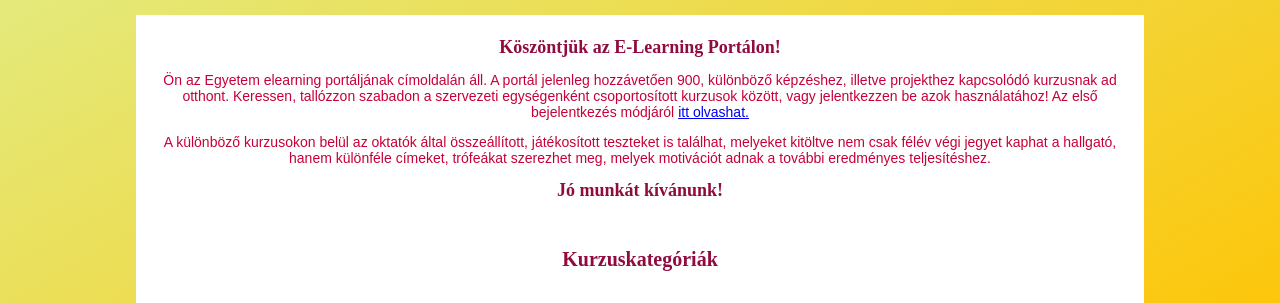
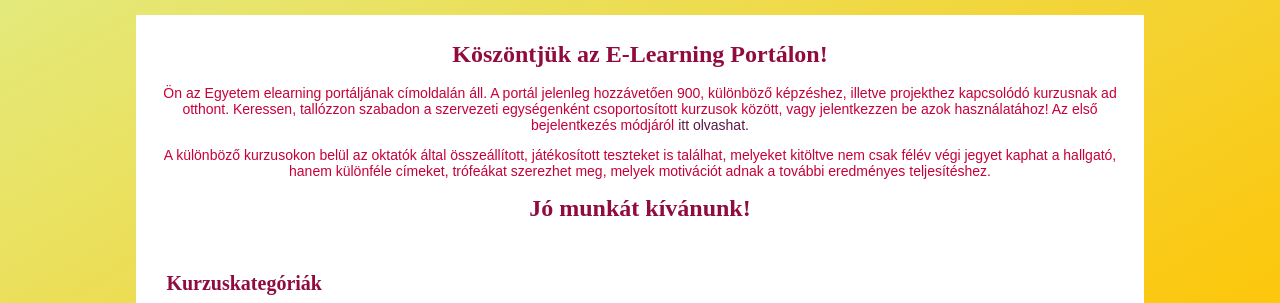
Before and after one commit to Dricc06/Thesis, a PHP site: page /index.html in a window 1280 px wide. Shown: the part 1195-1498 px from the top of the page. Run offline with PHP 8.4, Linux system fonts and the light colour scheme; a stand-in replaces the project's code that opens the database connection.

Commit message:
Added content style
Stíluskód hozzáadása a főoldlai kontenthez

```diff
--- a/src/style.css
+++ b/src/style.css
@@ -84,6 +84,38 @@ td {
     color: red;
 }
 
+/* ////////////////////////////////////////////////////////// CONTENT ////////////////////////////////////////////////////////// */
+
+.content h1{
+    font-size: 24px;
+}
+
+.content h2{
+    font-size: 20px;
+    float: left;
+    margin-left: 20px;
+}
+
+.content img{
+    width: 12%;
+    height: 12%;
+    float: left;
+}
+
+.content a{
+    color: #581845;
+    text-decoration: none; /* Nincs aláhúzás */
+}
+
+.content a :hover{
+    background-color: #FF5733;
+    color: red;
+}
+
+.content a :visited{
+    color: black;
+}
+
 /* ////////////////////////////////////////////////////////// NAVIGATION BAR ////////////////////////////////////////////////////////// */
 
 .nav-menu {
```
